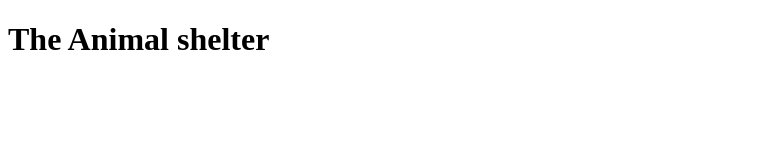
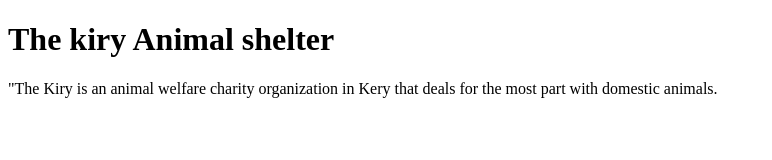
Before and after one commit to korasin/animals, a plain HTML site: page index.html in a window 1280 px wide. Shown: the whole page, without its empty margins (0-772 px from the left). Drawn offline with Linux system fonts and the light colour scheme.

Commit message:
Add h1 and a paragraph

```diff
--- a/index.html
+++ b/index.html
@@ -7,7 +7,8 @@
     <title>Animal shelter</title>
 </head>
 <body>
-    <h1>The Animal shelter</h1>
+    <h1>The kiry Animal shelter</h1>
+    <p>"The Kiry is an animal welfare charity organization in Kery that deals for the most part with domestic animals.</p>
 
 </body>
 </html>
```
